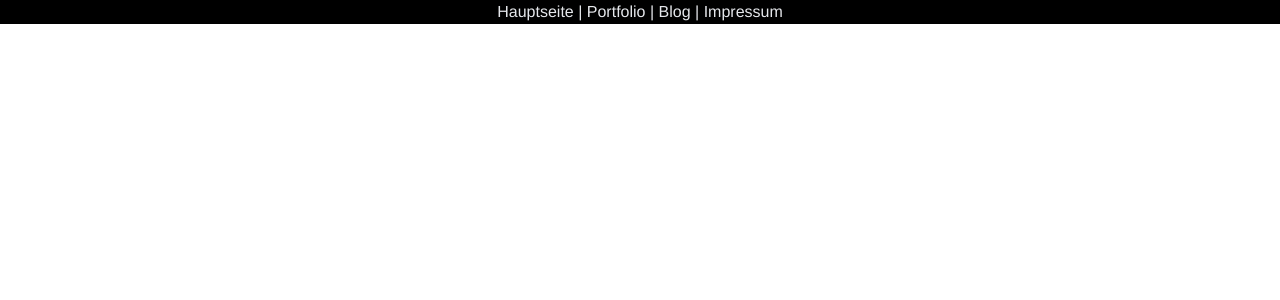
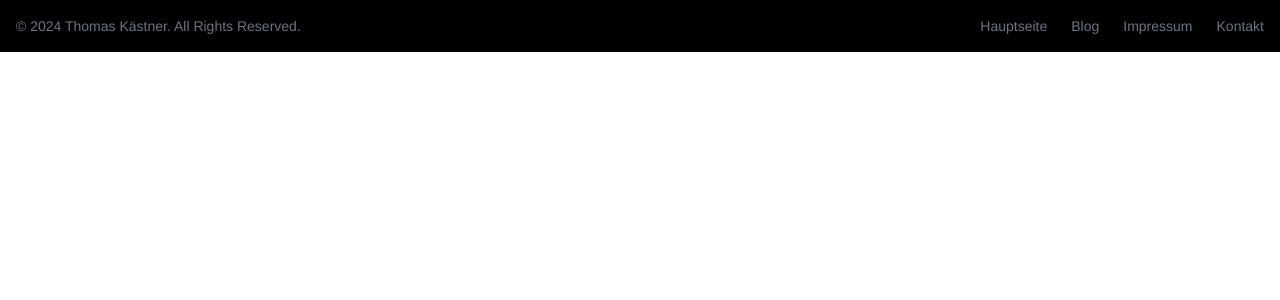
Before and after one commit to ThomasAKaestner/thomaskaestner, a Vue app: page /blog in a window 1280 px wide. Shown: the top 300 px of the page. Built offline with nearby package versions, Linux system fonts and the light colour scheme.

Commit message:
adding new pages

```diff
--- a/src/App.vue
+++ b/src/App.vue
@@ -1,15 +1,29 @@
 <template>
     <div id="app">
         <router-view/>
-        <nav class="bg-black text-gray-200">
-            <router-link to="/">Hauptseite</router-link>
-            |
-            <router-link to="/portfolio">Portfolio</router-link>
-            |
-            <router-link to="/portfolio">Blog</router-link>
-            |
-            <router-link to="/impressum">Impressum</router-link>
-        </nav>
+        <div id="footer">
+            <footer class="bg-black">
+                <div class="w-full mx-auto max-w-screen-xl p-4 md:flex md:items-center md:justify-between">
+                <span class="text-sm text-gray-500 sm:text-center">© 2024 <a href="https://flowbite.com/"
+                                                                             class="hover:underline">Thomas Kästner</a>. All Rights Reserved.</span>
+                    <ul class="flex flex-wrap items-center mt-3 text-sm font-medium text-gray-500  sm:mt-0">
+                        <li>
+                            <a href="/" class="hover:underline me-4 md:me-6">Hauptseite</a>
+                        </li>
+                        <li>
+                            <a href="/blog" class="hover:underline me-4 md:me-6">Blog</a>
+                        </li>
+                        <li>
+                            <a href="/impressum" class="hover:underline me-4 md:me-6">Impressum</a>
+                        </li>
+                        <li>
+                            <a href="/#contact" class="hover:underline">Kontakt</a>
+                        </li>
+                    </ul>
+                </div>
+            </footer>
+
+        </div>
     </div>
 </template>
 
--- a/src/router/index.js
+++ b/src/router/index.js
@@ -1,6 +1,7 @@
 import Vue from 'vue'
 import VueRouter from 'vue-router'
 import HomeView from '../views/HomeView.vue'
+import BlogView from '../views/BlogView.vue'
 
 Vue.use(VueRouter)
 
@@ -17,6 +18,11 @@ const routes = [
     // this generates a separate chunk (about.[hash].js) for this route
     // which is lazy-loaded when the route is visited.
     component: () => import(/* webpackChunkName: "about" */ '../views/ImpressumView.vue')
+  },
+  {
+    path: '/blog',
+    name: 'blog',
+    component: BlogView
   }
 ]
 
--- /dev/null
+++ b/src/views/BlogView.vue
@@ -0,0 +1,15 @@
+<script>
+import {defineComponent} from 'vue'
+
+export default defineComponent({
+    name: "BlogView"
+})
+</script>
+
+<template>
+  <div></div>
+</template>
+
+<style scoped>
+
+</style>
```
Also changed, not shown: src/components/Footer.vue (added, +38 -0 lines).
